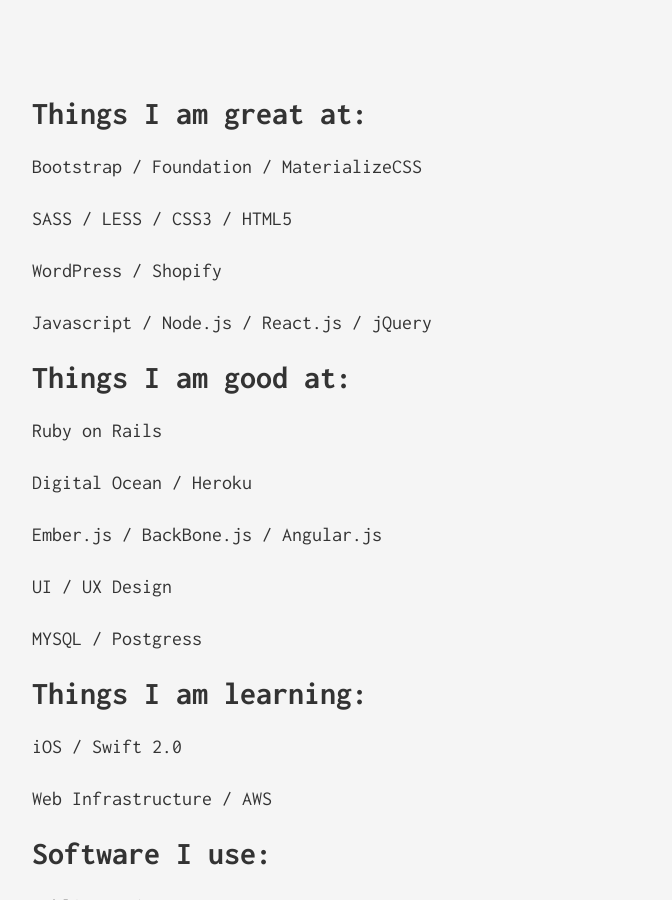
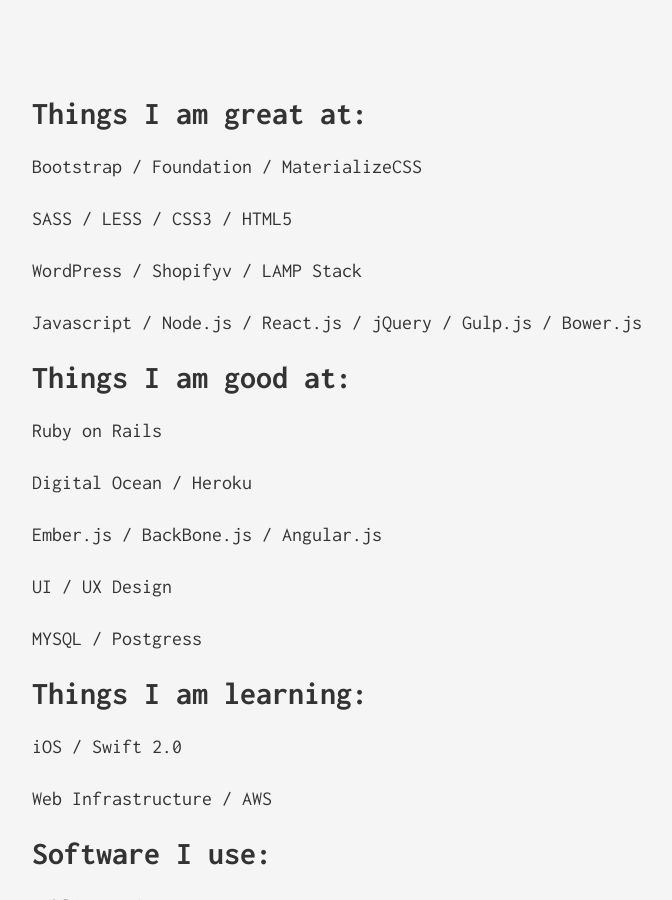
Before and after one commit to decreative/dans-dev-diary, a Jekyll site: the page built from skills.md, in a window 1280 px wide and 900 px high, scrolled down 401 px. Shown: the whole window, without its empty margins (208-880 px from the left). Built offline with Jekyll 4.4.1, drawn with Linux system fonts in a browser that asks for light colours.

Commit message:
updated header

```diff
--- a/skills.md
+++ b/skills.md
@@ -9,9 +9,9 @@ Bootstrap / Foundation / MaterializeCSS
 
 SASS / LESS / CSS3 / HTML5
 
-WordPress / Shopify
+WordPress / Shopifyv / LAMP Stack
 
-Javascript / Node.js / React.js / jQuery
+Javascript / Node.js / React.js / jQuery / Gulp.js / Bower.js
 
 # Things I am good at:
 Ruby on Rails
```
